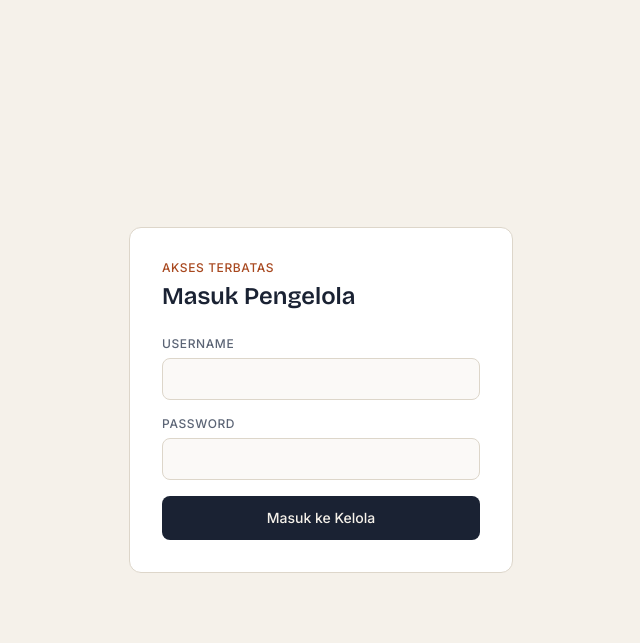
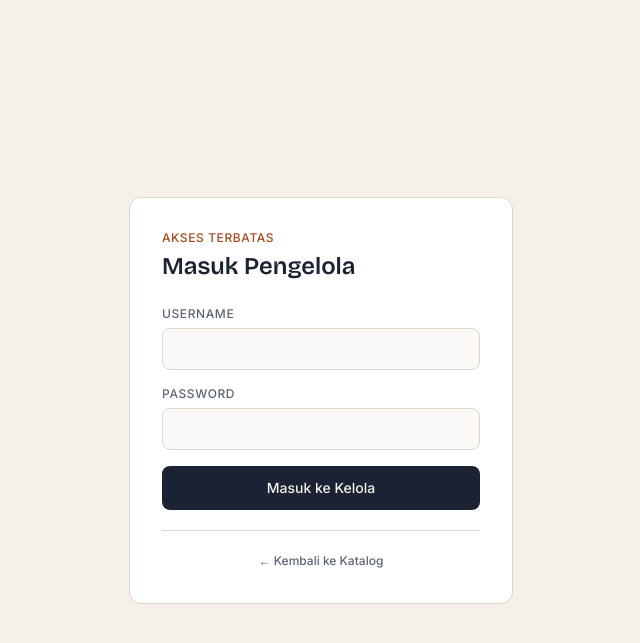
Before and after one commit to BimoFr/PAW-Project-Kriya, a Node server app: page /masuk in a window 1280 px wide. Shown: the top 643 px of the page, without its empty margins (319-959 px from the left). Run offline with Node 20, Linux system fonts and the light colour scheme; some libraries are stand-ins or nearby versions.

Commit message:
week9(feat): tnambah tautan navigasi untuk kembali ke katalog di halaman login

```diff
--- a/views/masuk.ejs
+++ b/views/masuk.ejs
@@ -27,5 +27,11 @@
         Masuk ke Kelola
       </button>
     </form>
+
+    <div class="mt-5 pt-4 border-t border-line text-center">
+      <a href="/" class="inline-flex items-center gap-1.5 text-xs font-medium text-muted hover:text-ink transition-colors">
+        &larr; Kembali ke Katalog
+      </a>
+    </div>
   </div>
 </main>
```
